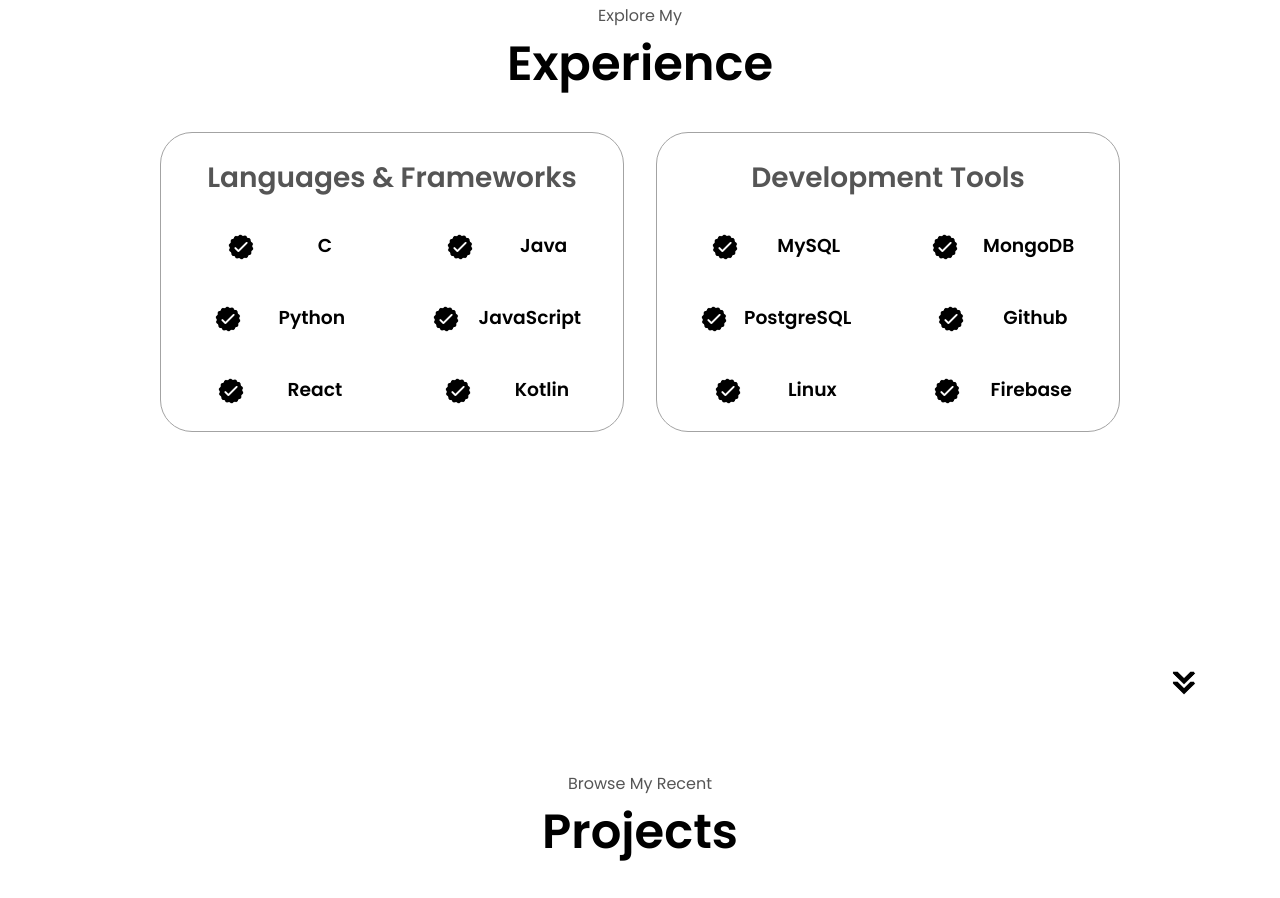
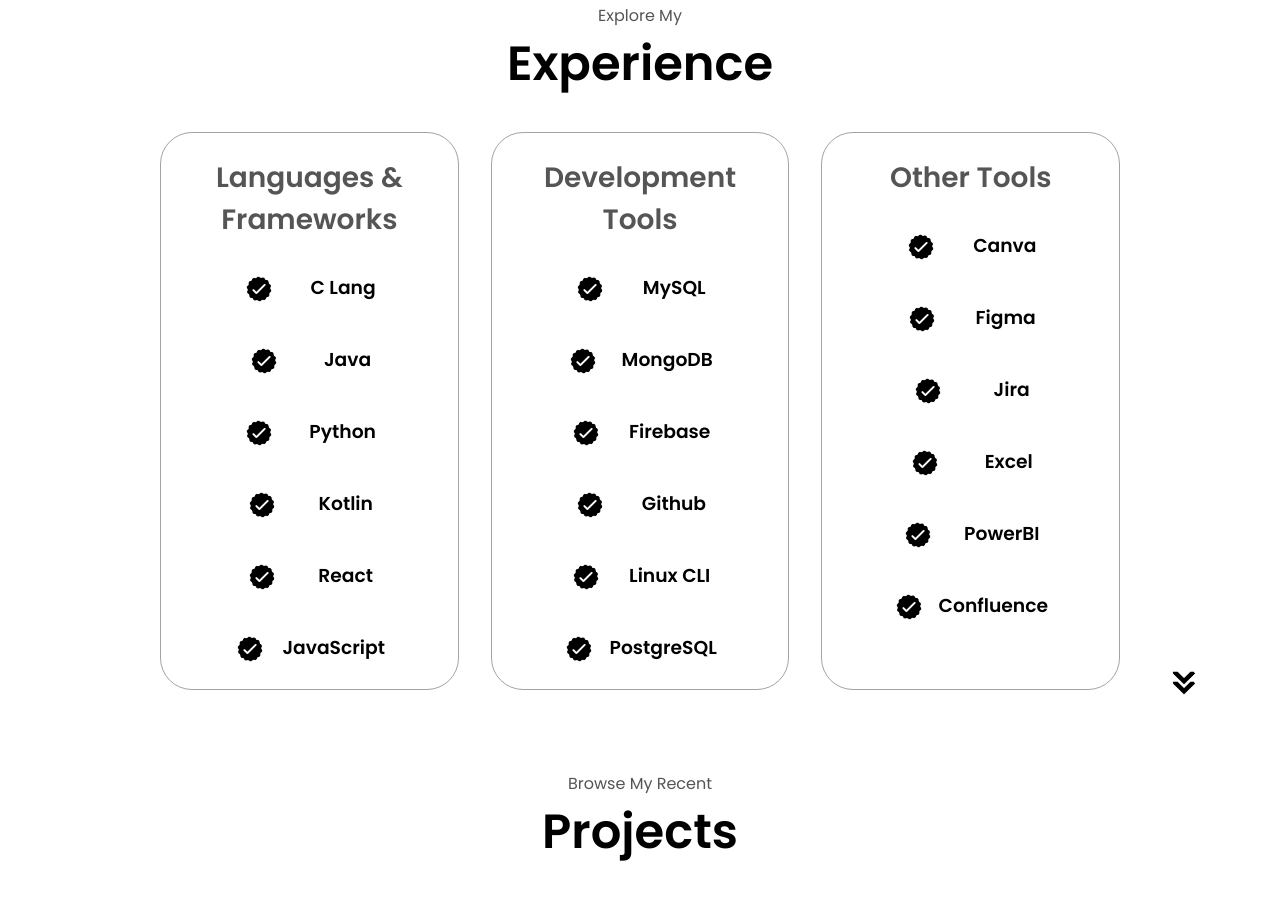
Before and after one commit to Cotrii/html-css-js-portfolio, a plain HTML site: page index.html in a window 1280 px wide. Shown: the part 1693-2591 px from the top of the page. Drawn offline with Linux system fonts and the light colour scheme.

Commit message:
Added missing information

```diff
--- a/index.html
+++ b/index.html
@@ -137,7 +137,7 @@
 									class="icon"
 								/>
 								<div>
-									<h3>C</h3>
+									<h3>C Lang</h3>
 								</div>
 							</article>
                             <article>
@@ -167,7 +167,7 @@
 									class="icon"
 								/>
 								<div>
-									<h3>JavaScript</h3>
+									<h3>Kotlin</h3>
 								</div>
 							</article>
 							<article>
@@ -187,7 +187,7 @@
 									class="icon"
 								/>
 								<div>
-									<h3>Kotlin</h3>
+									<h3>JavaScript</h3>
 								</div>
 							</article>
 						</div>
@@ -222,7 +222,7 @@
 									class="icon"
 								/>
 								<div>
-									<h3>PostgreSQL</h3>
+									<h3>Firebase</h3>
 								</div>
 							</article>
                             <article>
@@ -242,7 +242,7 @@
 									class="icon"
 								/>
 								<div>
-									<h3>Linux</h3>
+									<h3>Linux CLI</h3>
 								</div>
 							</article>
 							<article>
@@ -252,7 +252,72 @@
 									class="icon"
 								/>
 								<div>
-									<h3>Firebase</h3>
+									<h3>PostgreSQL</h3>
+								</div>
+							</article>
+						</div>
+					</div>
+					<div class="details-container">
+						<h2 class="experience-sub-title">Other Tools</h2>
+						<div class="article-container">
+							<article>
+								<img
+									src="./assets/checkmark.png"
+									alt="Experience"
+									class="icon"
+								/>
+								<div>
+									<h3>Canva</h3>
+								</div>
+							</article>
+                            <article>
+								<img
+									src="./assets/checkmark.png"
+									alt="Experience"
+									class="icon"
+								/>
+								<div>
+									<h3>Figma</h3>
+								</div>
+							</article>
+                            <article>
+								<img
+									src="./assets/checkmark.png"
+									alt="Experience"
+									class="icon"
+								/>
+								<div>
+									<h3>Jira</h3>
+								</div>
+							</article>
+                            <article>
+								<img
+									src="./assets/checkmark.png"
+									alt="Experience"
+									class="icon"
+								/>
+								<div>
+									<h3>Excel</h3>
+								</div>
+							</article>
+							<article>
+								<img
+									src="./assets/checkmark.png"
+									alt="Experience"
+									class="icon"
+								/>
+								<div>
+									<h3>PowerBI</h3>
+								</div>
+							</article>
+							<article>
+								<img
+									src="./assets/checkmark.png"
+									alt="Experience"
+									class="icon"
+								/>
+								<div>
+									<h3>Confluence</h3>
 								</div>
 							</article>
 						</div>
--- a/style.css
+++ b/style.css
@@ -434,3 +434,6 @@
 footer p {
     text-align: center;
 }
+
+
+/* ? */
```
